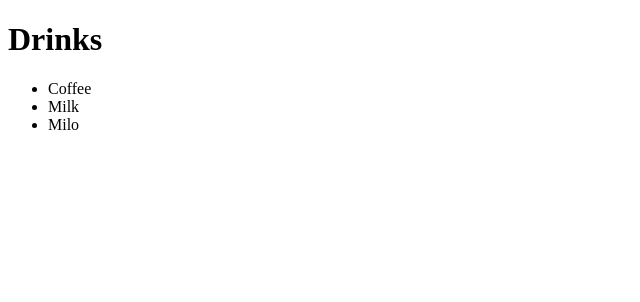
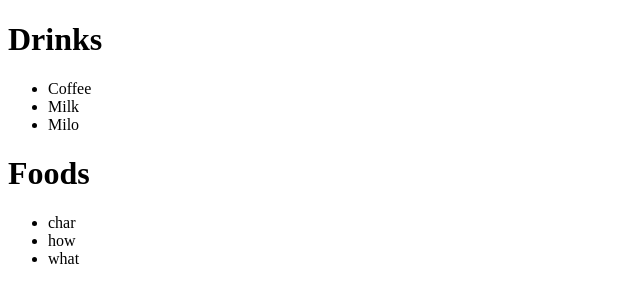
Before and after one commit to Thomas-blend/learn-git, a plain HTML site: page index.html in a window 1280 px wide. Shown: the whole page, without its empty margins (0-640 px from the left). Drawn offline with Linux system fonts and the light colour scheme.

Commit message:
Add list of foods

```diff
--- a/index.html
+++ b/index.html
@@ -13,5 +13,11 @@
         <li>Milk</li>
         <li>Milo</li>
     </ul>
+    <h1>Foods</h1>
+    <ul>
+        <li>char</li>
+        <li>how</li>
+        <li>what</li>
+    </ul>
 </body>
 </html>
```
